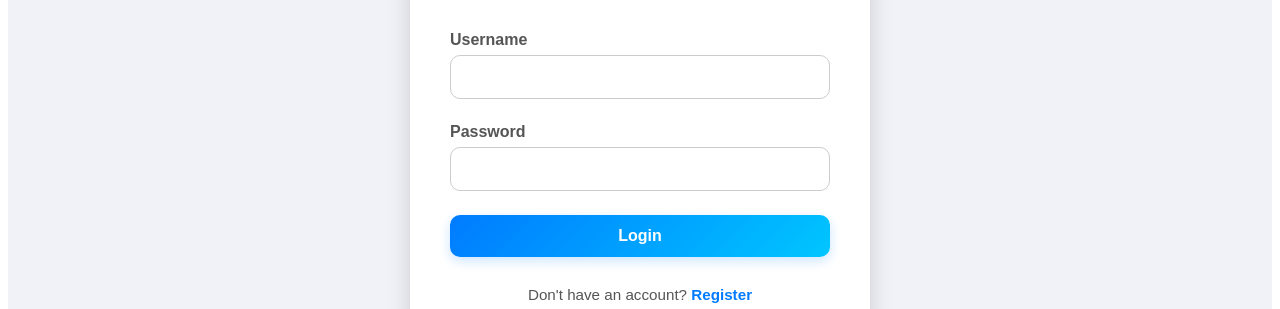
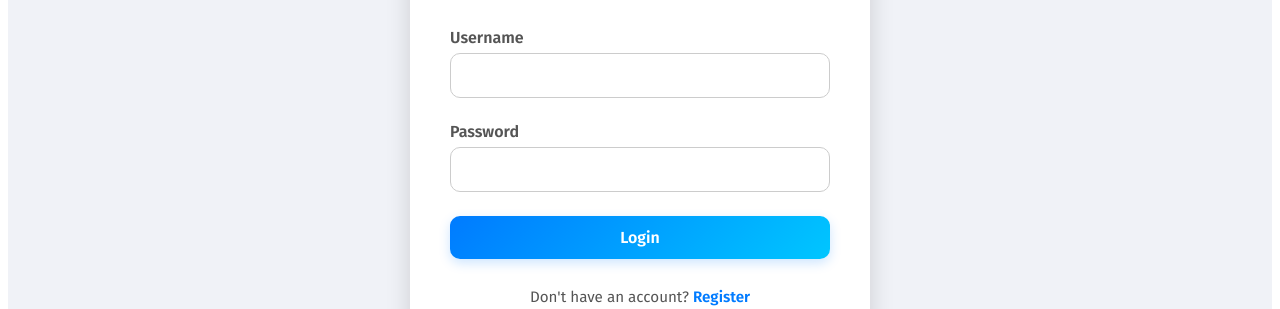
Before and after one commit to AngeloOmlero/student-management, a Vue app: page /auth in a window 1280 px wide. Shown: the part 285-594 px from the top of the page. Built offline with nearby package versions, Linux system fonts and the light colour scheme; the HTML template or start-up script is replaced by a standard one.

Commit message:
declare global font

```diff
--- a/src/App.vue
+++ b/src/App.vue
@@ -11,3 +11,12 @@ const route = useRoute()
     <RouterView />
   </div>
 </template>
+<style>
+/* src/assets/main.css or global.css */
+@import url('https://fonts.googleapis.com/css2?family=Fira+Sans:wght@400;500;600;700&display=swap');
+
+*{
+   font-family: 'Fira Sans', sans-serif;
+}
+
+</style>
```
Also changed, not shown: src/assets/css/auth.css (deleted), src/assets/css/dashboard.css (deleted).
